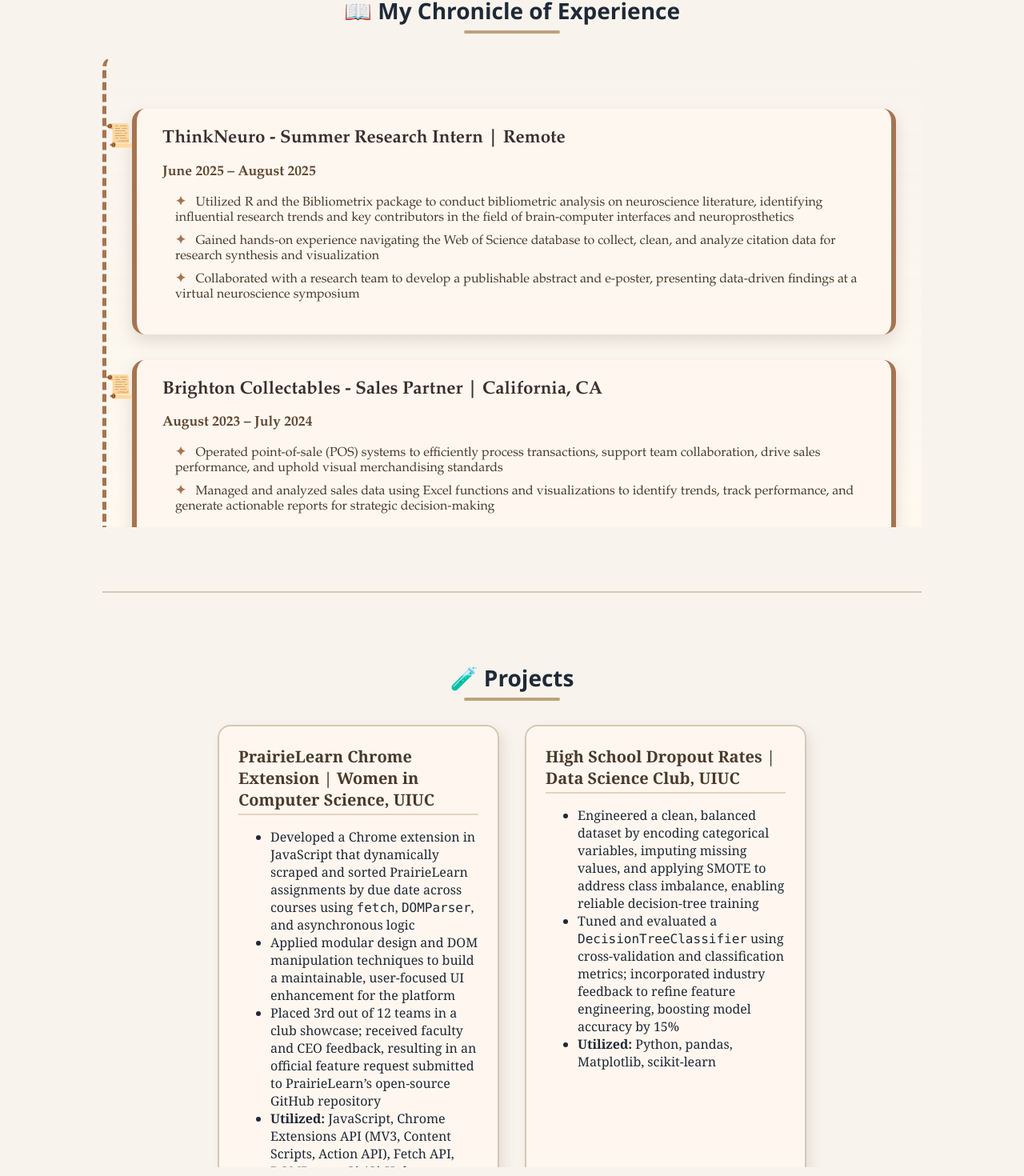
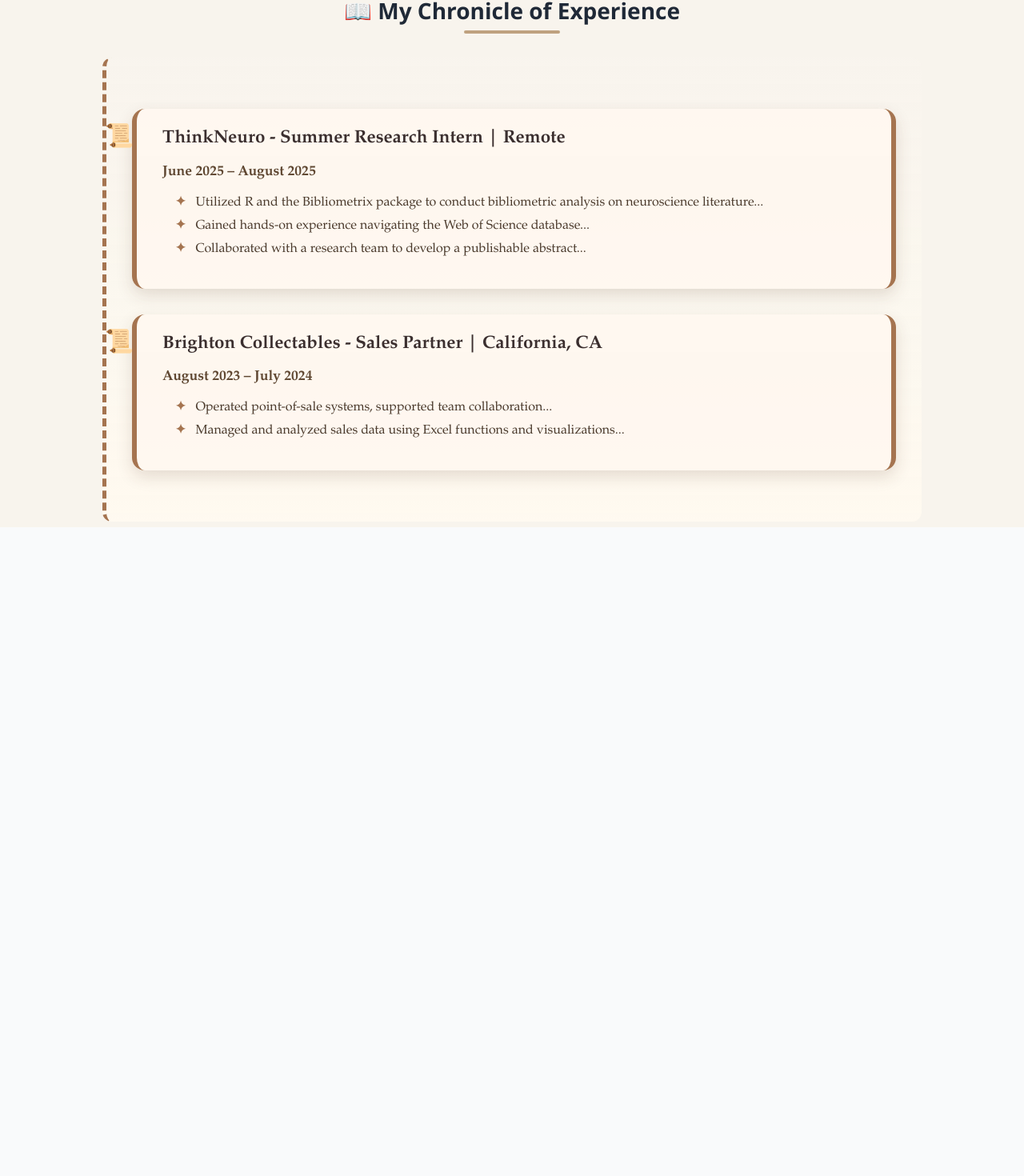
Before and after one commit to MoonRock404/my-portfolio, a React (Create React App) app: page /#/ in a window 1280 px wide. Shown: the part 1029-2499 px from the top of the page at 80% size. After the commit the page ends 1688 px from the top, so only its background shows below. Built offline with nearby package versions, Linux system fonts and the light colour scheme.

Commit message:
page layout

```diff
--- a/package.json
+++ b/package.json
@@ -8,6 +8,7 @@
     "@testing-library/jest-dom": "^6.6.3",
     "@testing-library/react": "^16.3.0",
     "@testing-library/user-event": "^13.5.0",
+    "framer-motion": "^12.23.9",
     "react": "^19.1.0",
     "react-dom": "^19.1.0",
     "react-router-dom": "^7.6.2",
--- a/src/pages/Home.js
+++ b/src/pages/Home.js
@@ -7,6 +7,7 @@
 */
 
 import styled from 'styled-components';
+import { motion } from 'framer-motion';
 
 const Section = styled.section`
   display: flex;
@@ -29,8 +30,6 @@
   scroll-behavior: smooth;
   transition: background-color 0.5s ease;
 `;
-
-import { motion } from 'framer-motion';
 
 const FadeSection = ({ children, id }) => (
   <motion.section
@@ -353,26 +352,98 @@
           <ButtonContainer>
             <Button
               style={{ top: '45px', left: '18%' }}
-              onClick={() => document.getElementById('experience')?.scrollIntoView({ behavior: 'smooth' })}
+              onClick={() => document.getElementById('combined-showcase')?.scrollIntoView({ behavior: 'smooth' })}
             />
-
             <Button
               style={{ top: '265px', left: '18%' }}
-              onClick={() => document.getElementById('projects')?.scrollIntoView({ behavior: 'smooth' })}
+              onClick={() => document.getElementById('combined-showcase')?.scrollIntoView({ behavior: 'smooth' })}
             />
-
             <Button
               style={{ top: '490px', left: '18%' }}
-              onClick={() => document.getElementById('certifications')?.scrollIntoView({ behavior: 'smooth' })}
+              onClick={() => document.getElementById('combined-showcase')?.scrollIntoView({ behavior: 'smooth' })}
             />
           </ButtonContainer>
         </RightPanel>
       </Section>
 
-      <Experience />
-      <Projects />
-      <Certifications />
+      <CombinedShowcase />
     </>
+  );
+}
+
+function CombinedShowcase() {
+  return (
+    <MainContent>
+      <FadeSection id="combined-showcase">
+        <ExperienceSection>
+          <h2 style={{ textAlign: 'center' }}>📖 My Chronicle of Experience</h2>
+          <Timeline>
+            <Entry>
+              <h3>ThinkNeuro - Summer Research Intern <span>| Remote</span></h3>
+              <p><strong>June 2025 – August 2025</strong></p>
+              <ul>
+                <li>Utilized R and the Bibliometrix package to conduct bibliometric analysis on neuroscience literature...</li>
+                <li>Gained hands-on experience navigating the Web of Science database...</li>
+                <li>Collaborated with a research team to develop a publishable abstract...</li>
+              </ul>
+            </Entry>
+            <Entry>
+              <h3>Brighton Collectables - Sales Partner <span>| California, CA</span></h3>
+              <p><strong>August 2023 – July 2024</strong></p>
+              <ul>
+                <li>Operated point-of-sale systems, supported team collaboration...</li>
+                <li>Managed and analyzed sales data using Excel functions and visualizations...</li>
+              </ul>
+            </Entry>
+          </Timeline>
+        </ExperienceSection>
+
+        <ProjectsSection>
+          <h2 style={{ textAlign: 'center' }}>🧪 Projects</h2>
+          <ProjectGrid>
+            <ProjectCard>
+              <h3>PrairieLearn Chrome Extension <span>| Women in Computer Science, UIUC</span></h3>
+              <ul>
+                <li>Developed a Chrome extension in JavaScript...</li>
+                <li>Applied modular design and DOM manipulation techniques...</li>
+                <li>Placed 3rd out of 12 teams...</li>
+                <li><strong>Utilized:</strong> JavaScript, Chrome Extensions API, etc.</li>
+              </ul>
+            </ProjectCard>
+            <ProjectCard>
+              <h3>High School Dropout Rates <span>| Data Science Club, UIUC</span></h3>
+              <ul>
+                <li>Engineered a clean, balanced dataset...</li>
+                <li>Tuned and evaluated a DecisionTreeClassifier...</li>
+                <li><strong>Utilized:</strong> Python, pandas, scikit-learn</li>
+              </ul>
+            </ProjectCard>
+            <ProjectCard>
+              <h3>Sell My Dry Shampoo <span>| Dublin High School, CA</span></h3>
+              <ul>
+                <li>Scraped and exported user reviews using Jsoup...</li>
+                <li>Developed a recommendation system...</li>
+                <li><strong>Utilized:</strong> Java, Jsoup</li>
+              </ul>
+            </ProjectCard>
+          </ProjectGrid>
+        </ProjectsSection>
+
+        <CertificationsSection>
+          <h2 style={{ textAlign: 'center' }}>🎖️ My Collection of Certifications</h2>
+          <FancyCertGrid>
+            <CertCard>
+              <h3>📜 ISC² Certified in Cybersecurity</h3>
+              <p>A foundational credential demonstrating knowledge in key cybersecurity principles.</p>
+            </CertCard>
+            <CertCard>
+              <h3>💻 Google IT Support Professional Certificate</h3>
+              <p>Industry-recognized certificate covering troubleshooting, networking, and security.</p>
+            </CertCard>
+          </FancyCertGrid>
+        </CertificationsSection>
+      </FadeSection>
+    </MainContent>
   );
 }
 
```
Also changed, not shown: 1 other file (tests, documents, lock files or other folders).
